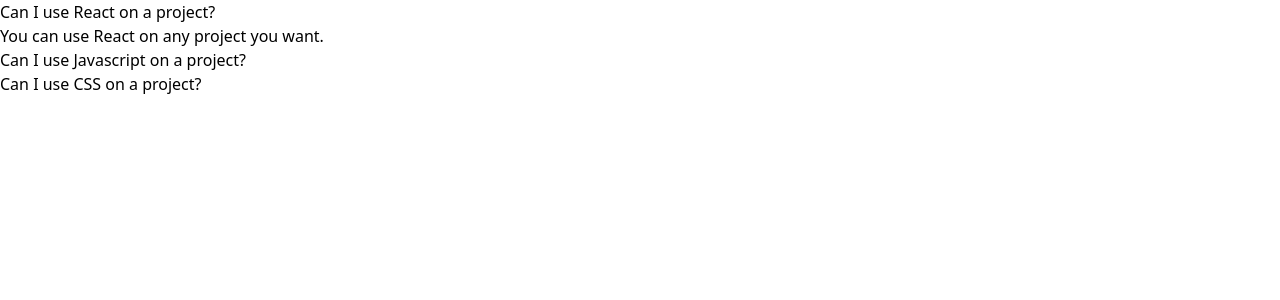
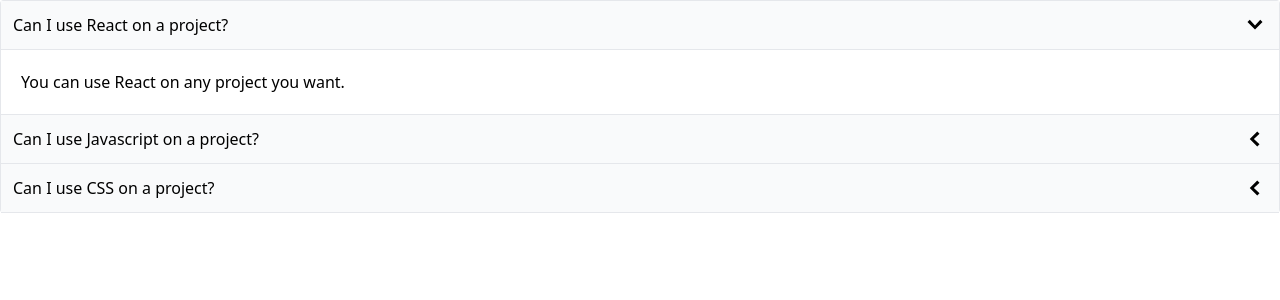
Before and after one commit to kleekich21/comps, a React (Create React App) app: page / in a window 1280 px wide. Shown: the top 300 px of the page. Built offline with nearby package versions, Linux system fonts and the light colour scheme.

Commit message:
feat: add styling

```diff
--- a/src/components/Accordion.js
+++ b/src/components/Accordion.js
@@ -1,4 +1,5 @@
 import { useState } from "react";
+import { GoChevronDown, GoChevronLeft } from "react-icons/go";
 
 function Accordion({ items }) {
   const [expandedIndex, setExpandedIndex] = useState(0);
@@ -9,14 +10,25 @@ function Accordion({ items }) {
 
   const renderedItems = items.map((item, index) => {
     const isExpanded = index === expandedIndex;
+    const icon = (
+      <span className="text-2xl">
+        {isExpanded ? <GoChevronDown /> : <GoChevronLeft />}
+      </span>
+    );
     return (
       <div key={item.id}>
-        <div onClick={() => handleClick(index)}>{item.label}</div>
-        {isExpanded && <div>{item.content}</div>}
+        <div
+          className="flex justify-between p-3 bg-gray-50 border-b items-center cursor-pointer"
+          onClick={() => handleClick(index)}
+        >
+          {item.label}
+          {icon}
+        </div>
+        {isExpanded && <div className="border-b p-5">{item.content}</div>}
       </div>
     );
   });
-  return <div>{renderedItems}</div>;
+  return <div className="border-x border-t rounded">{renderedItems}</div>;
 }
 
 export default Accordion;
```
